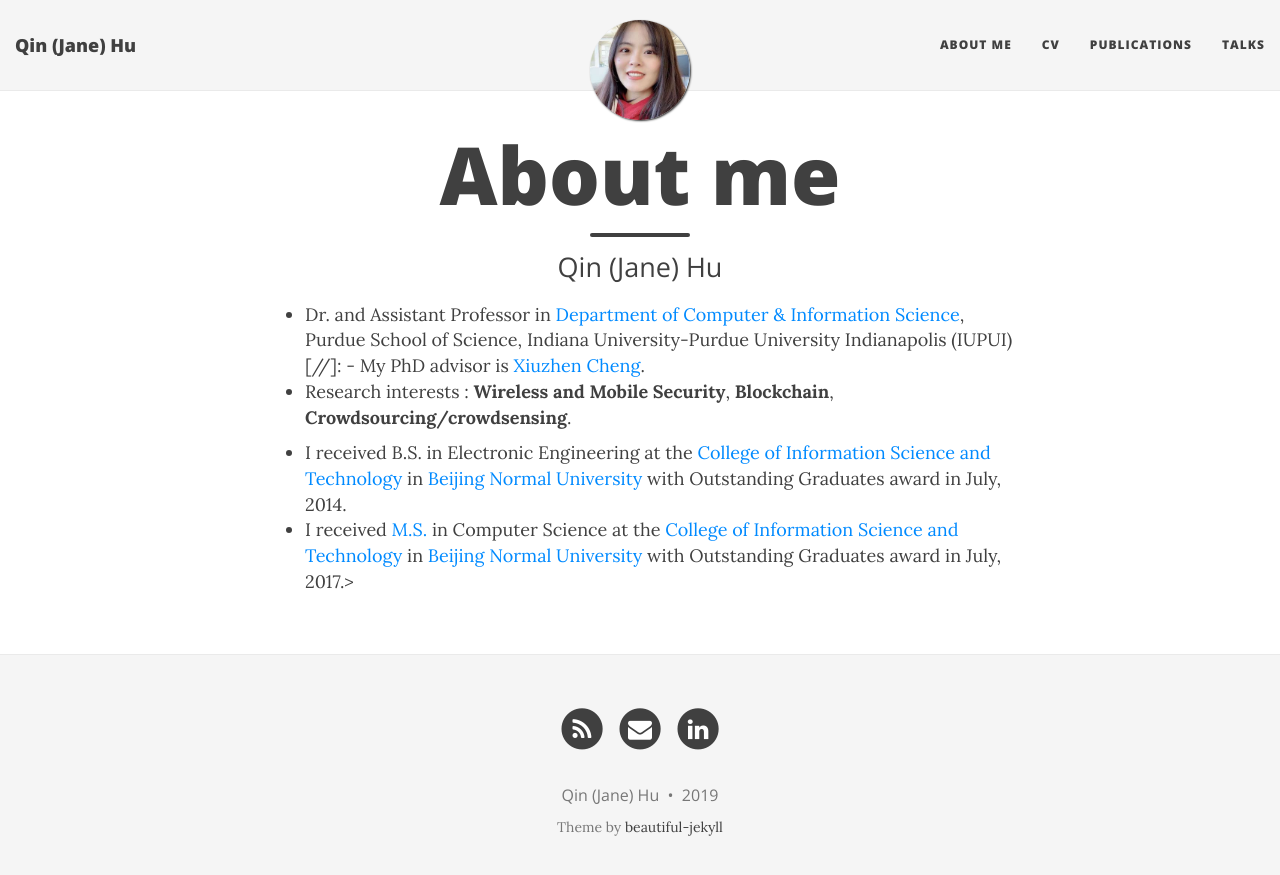
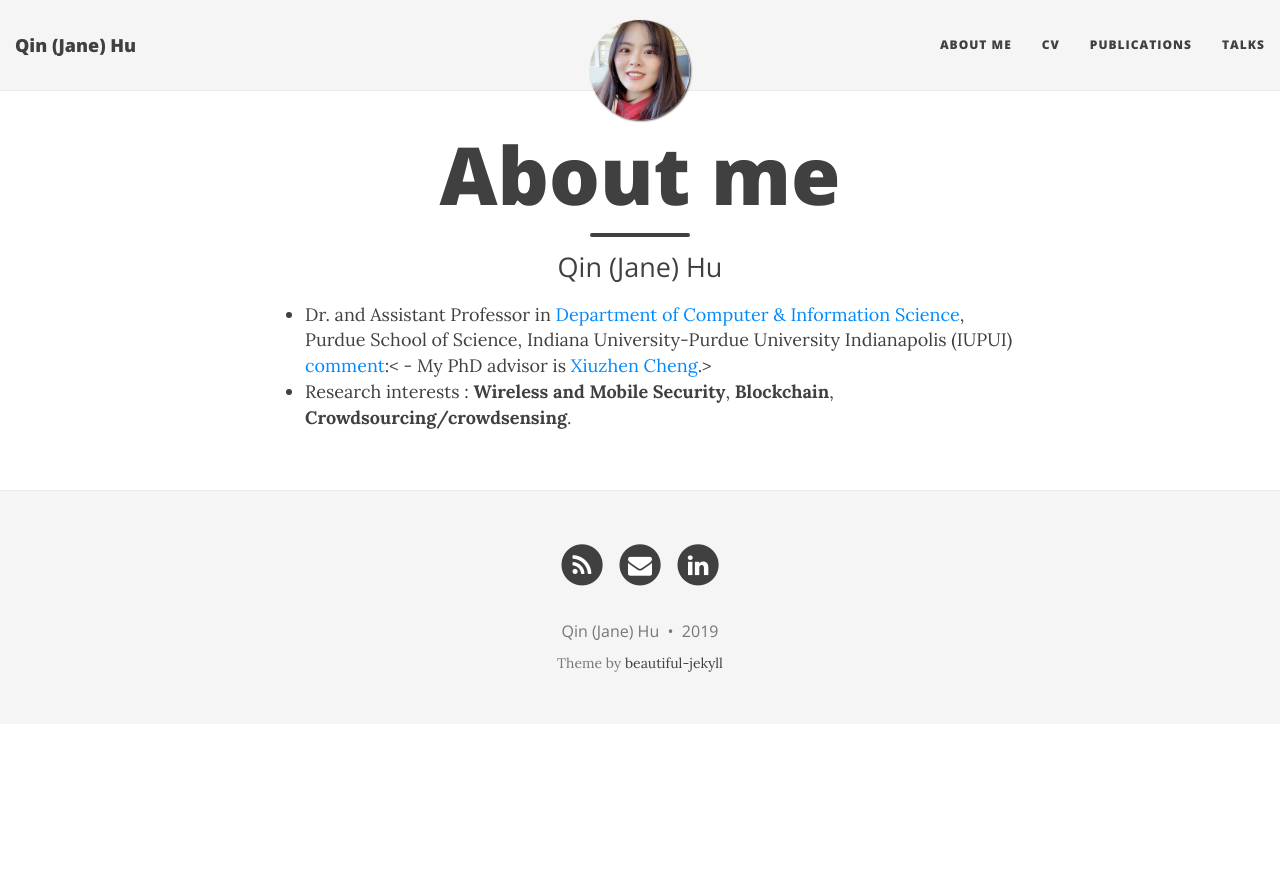
Before and after one commit to qinhu2010/qinhu2010.github.io, a Jekyll site: the page built from aboutme.md, in a window 1280 px wide. Shown: the top 875 px of the page. Built offline with Jekyll 4.4.1, drawn with Linux system fonts in a browser that asks for light colours; nearby versions of some CDN libraries.

Commit message:
Update aboutme.md

```diff
--- a/aboutme.md
+++ b/aboutme.md
@@ -5,10 +5,10 @@ subtitle: Qin (Jane) Hu
 ---
 
 - Dr. and Assistant Professor in [Department of Computer & Information Science](https://cs.iupui.edu/), Purdue School of Science, Indiana University-Purdue University Indianapolis (IUPUI)
-[//]: - My PhD advisor is [Xiuzhen Cheng](https://www2.seas.gwu.edu/~cheng/).
+[comment]:< - My PhD advisor is [Xiuzhen Cheng](https://www2.seas.gwu.edu/~cheng/).>
 - Research interests : **Wireless and Mobile Security**, **Blockchain**, **Crowdsourcing/crowdsensing**.
 
-[comment]: <### My education history
+[comment]: <### My education history>
 
-- I received B.S. in Electronic Engineering at the [College of Information Science and Technology](http://cisten.bnu.edu.cn/) in [Beijing Normal University](https://english.bnu.edu.cn/) with Outstanding Graduates award in July, 2014.
-- I received [M.S.](http://bigdata.bnu.edu.cn/zh/qin-hu/) in Computer Science at the [College of Information Science and Technology](http://cisten.bnu.edu.cn/) in [Beijing Normal University](https://english.bnu.edu.cn/) with Outstanding Graduates award in July, 2017.>
+[comment]: <- I received B.S. in Electronic Engineering at the [College of Information Science and Technology](http://cisten.bnu.edu.cn/) in [Beijing Normal University](https://english.bnu.edu.cn/) with Outstanding Graduates award in July, 2014.>
+[comment]: <- I received [M.S.](http://bigdata.bnu.edu.cn/zh/qin-hu/) in Computer Science at the [College of Information Science and Technology](http://cisten.bnu.edu.cn/) in [Beijing Normal University](https://english.bnu.edu.cn/) with Outstanding Graduates award in July, 2017.>
```
